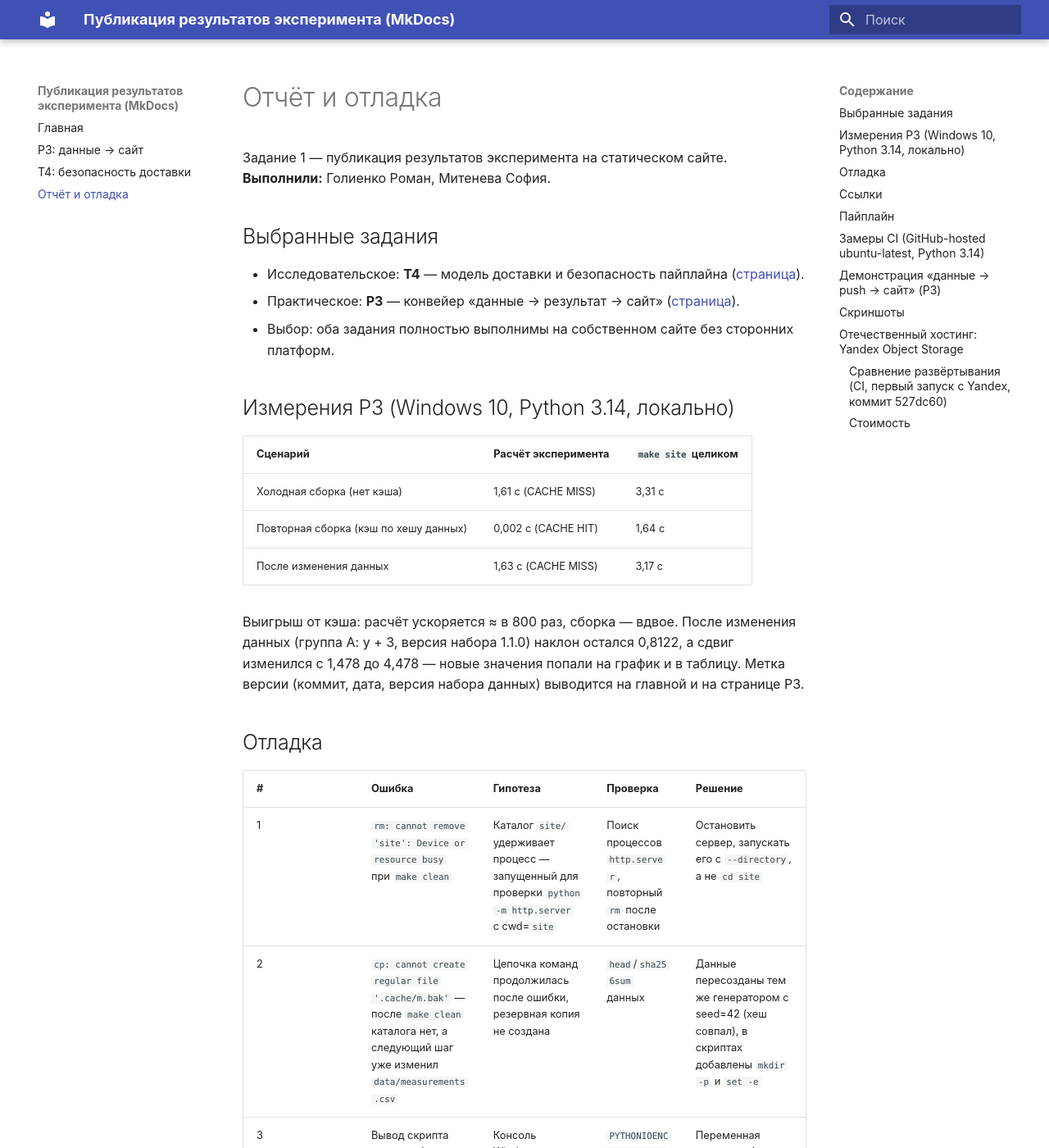
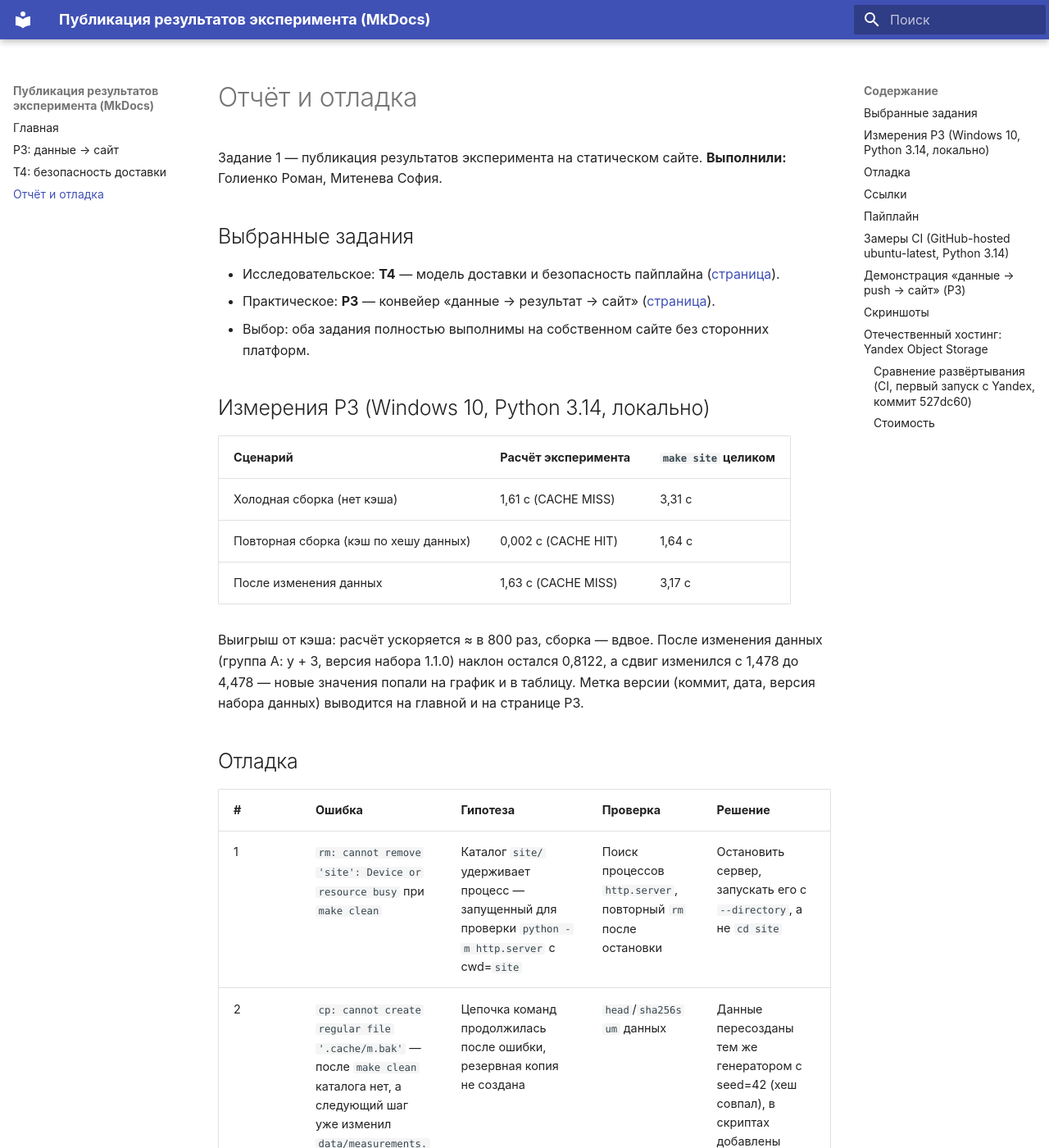
Before and after one commit to SolarVonBro/python-web-ssg, an MkDocs documentation site: the page built from docs/report.md, in a window 1280 px wide and 1400 px high. Shown: the whole window at 82% size. Built offline with MkDocs 1.6.1 and Material for MkDocs 9.7.7, drawn with Linux system fonts in a browser that asks for light colours; a script that is not in the unit is left out; some of the changed text lies outside the part shown.

Commit message:
Fix table layout, pipeline diagram, MathJax display width on narrow screens
Co-Authored-By: Claude Sonnet 5.5 <noreply@anthropic.com>

```diff
--- a/docs/report.md
+++ b/docs/report.md
@@ -29,9 +29,7 @@
 | 2 | `cp: cannot create regular file '.cache/m.bak'` — после `make clean` каталога нет, а следующий шаг уже изменил `data/measurements.csv` | Цепочка команд продолжилась после ошибки, резервная копия не создана | `head`/`sha256sum` данных | Данные пересозданы тем же генератором с seed=42 (хеш совпал), в скриптах добавлены `mkdir -p` и `set -e` |
 | 3 | Вывод скрипта «кракозябрами» (`� �������� ������`) | Консоль Windows в cp866/cp1251, Python пишет UTF-8 | `PYTHONIOENCODING=utf-8` | Переменная задана в сборке; в CI (Linux) проблемы нет |
 | 4 | `curl: (7)`/код `000` при проверке страницы | Сервер запущен в фоне, но не успел стартовать, затем процесс был завершён вместе с подоболочкой | Лог `http.server`, повторный запрос после паузы | Запуск с `sleep`/ожиданием готовности перед запросом |
-| 5 | Run на GitHub: `failure`, **0 jobs**, workflow не стартовал | Невалидный YAML: при правке файла скриптом `
-` внутри `printf '%s
-'` стал реальным переводом строки | `yaml.safe_load` локально: `could not find expected ':'`, line 90 | Экранирование исправлено, в процесс добавлена локальная проверка YAML (pyyaml) перед пушем |
+| 5 | Run на GitHub: `failure`, **0 jobs**, workflow не стартовал | Невалидный YAML: при правке файла скриптом `\n` внутри `printf '%s\n'` стал реальным переводом строки | `yaml.safe_load` локально: `could not find expected ':'`, line 90 | Экранирование исправлено, в процесс добавлена локальная проверка YAML (pyyaml) перед пушем |
 | 6 | На опубликованном сайте формула показана сырым LaTeX (`\[ R^2 = 1 - \frac{...`), хотя проверка «2 контейнера `mjx-container`» прошла | Конфиг MathJax неверен: оболочка Bash схлопнула `\\` в `\`, и разделителями формул стали обычные скобки; найденные 2 контейнера — это `(y_i - \hat y_i)`, а не формулы | Скриншот страницы, `cat docs/javascripts/mathjax-config.js`, поиск `frac{` в DOM после отрисовки | Файл записан инструментом Write с корректным экранированием; проверка усилена: в DOM нет `frac{`, есть inline- и display-контейнеры |
 | 7 | `yc storage s3 cp --recursive site/ s3://bucket/` залил файлы, но вложенные страницы отдают 404; в логе `upload: site\search\search_index.json to s3://.../search\search_index.json` | `yc` на Windows переносит обратные слэши в ключ объекта, а S3-ключ должен содержать `/` | `curl` вложенных URL, вывод команды, листинг ключей | Загрузка через S3 API (boto3 локально, `aws s3 sync` в CI) с ключами через `/`, неверные объекты удалены (80 шт.) |
 | 8 | `yc ... failed to initialize SDK: ... DeadlineExceeded` | Сеть не блокирует Яндекс (TCP до `api.cloud.yandex.net:443` проходит) — сбой обнаружения эндпоинтов временный | `Test-NetConnection`, `yc --debug`, повтор команды | Повтор с ретраями (3–4 попытки) в оболочке |
--- /dev/null
+++ b/docs/stylesheets/extra.css
@@ -0,0 +1,19 @@
+/* Шире область контента: таблицы отчёта не сжимаются в узкую колонку */
+.md-grid { max-width: 90rem; }
+/* Длинные слова и код в ячейках переносятся, а не раздвигают таблицу */
+.md-typeset table:not([class]) { display: table; width: 100%; font-size: .72rem; }
+.md-typeset table:not([class]) th,
+.md-typeset table:not([class]) td { overflow-wrap: anywhere; word-break: normal; vertical-align: top; }
+.md-typeset table:not([class]) code { white-space: normal; overflow-wrap: anywhere; }
+/* Блоки кода: перенос длинных строк вместо обрезки */
+.md-typeset pre > code { white-space: pre-wrap; word-break: break-word; }
+/* Изображения не выходят за колонку */
+.md-typeset img { max-width: 100%; height: auto; }
+/* Выделенные формулы MathJax: на узких экранах контейнер схлопывался до ~33 px и формула пропадала */
+.md-typeset mjx-container[display="true"] { width: 100%; overflow-x: auto; overflow-y: hidden; }
+/* Мобильные: компактные ячейки таблиц */
+@media (max-width: 600px) {
+  .md-typeset table:not([class]) { font-size: .66rem; }
+  .md-typeset table:not([class]) th,
+  .md-typeset table:not([class]) td { padding: .5em .45em; min-width: 0; }
+}
--- a/mkdocs.yml
+++ b/mkdocs.yml
@@ -25,6 +25,9 @@ markdown_extensions:
   - pymdownx.superfences
   - pymdownx.snippets: {base_path: ["."], check_paths: true}
 
+extra_css:
+  - stylesheets/extra.css
+
 extra_javascript:
   - javascripts/mathjax-config.js
   - javascripts/tex-svg.js       # MathJax хранится локально, не с CDN
```
Also changed, not shown: other parts of docs/report.md (+5 -5 lines), docs/assets/screens/actions-failed.png, docs/assets/screens/actions-success.png, docs/assets/screens/actions-yandex-success.png, docs/assets/screens/site-results-desktop.png, docs/assets/screens/site-results-mobile.png, docs/assets/screens/yandex-results-desktop.png.
